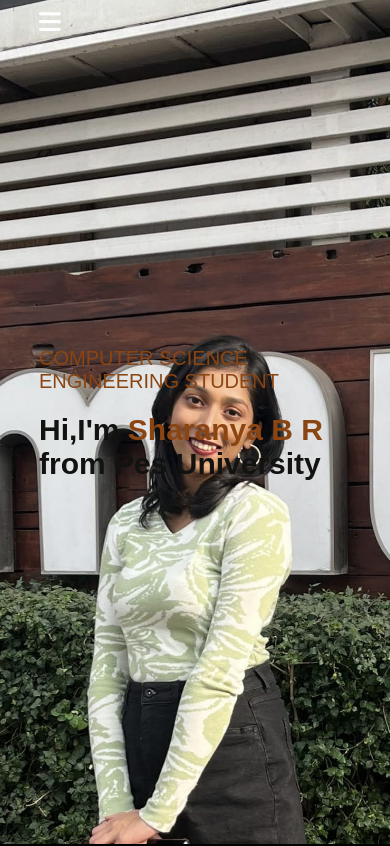
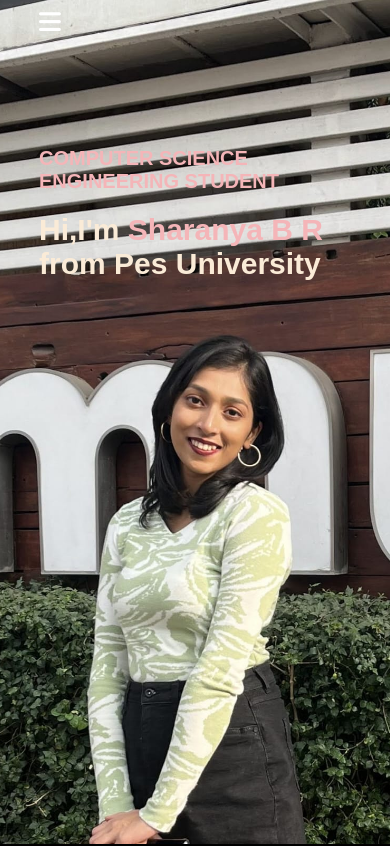
Before and after one commit to sharanyabr/my_portfolio, a plain HTML site: page index.html in a window 390 px wide. Shown: the top 846 px of the page. Drawn offline with Linux system fonts and the light colour scheme.

Commit message:
Update style.css

```diff
--- a/style.css
+++ b/style.css
@@ -60,6 +60,7 @@ nav ul li a:hover::after{
     margin-top: 20%;
     font-size: 35px;
     color: saddlebrown;
+    font-weight: bold;
     text-decoration-style: double;
 
 }
@@ -332,11 +333,18 @@ nav .fa-solid{
         background-image: url(background_1.jpg);
     }
     .header-text{
-        margin-top: 100%;
+        margin-top: 36%;
         font-size: 20px;
+        font-weight: bolder;
+        color:#f4b5b8;
+
     }
     .header-text h1{
         font-size: 30px;
+        color: antiquewhite;
+    }
+    .header-text h1 span{
+        color:#f4b5b8;
     }
     nav .fa-solid{
         display: block;
```
